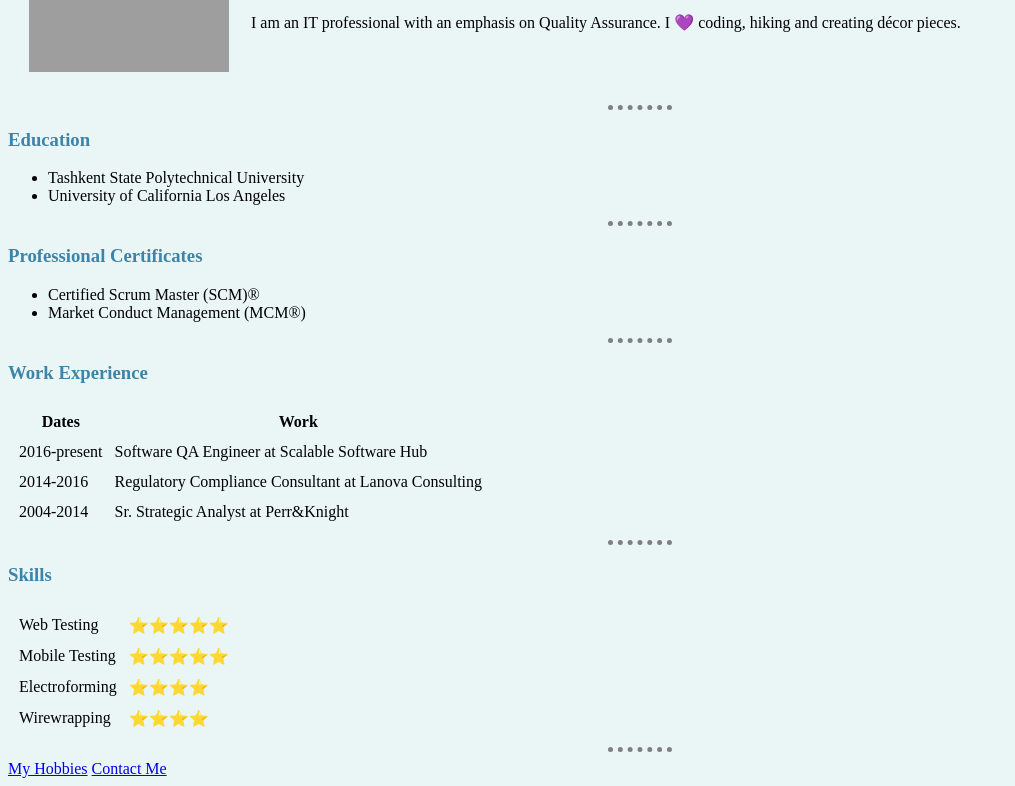
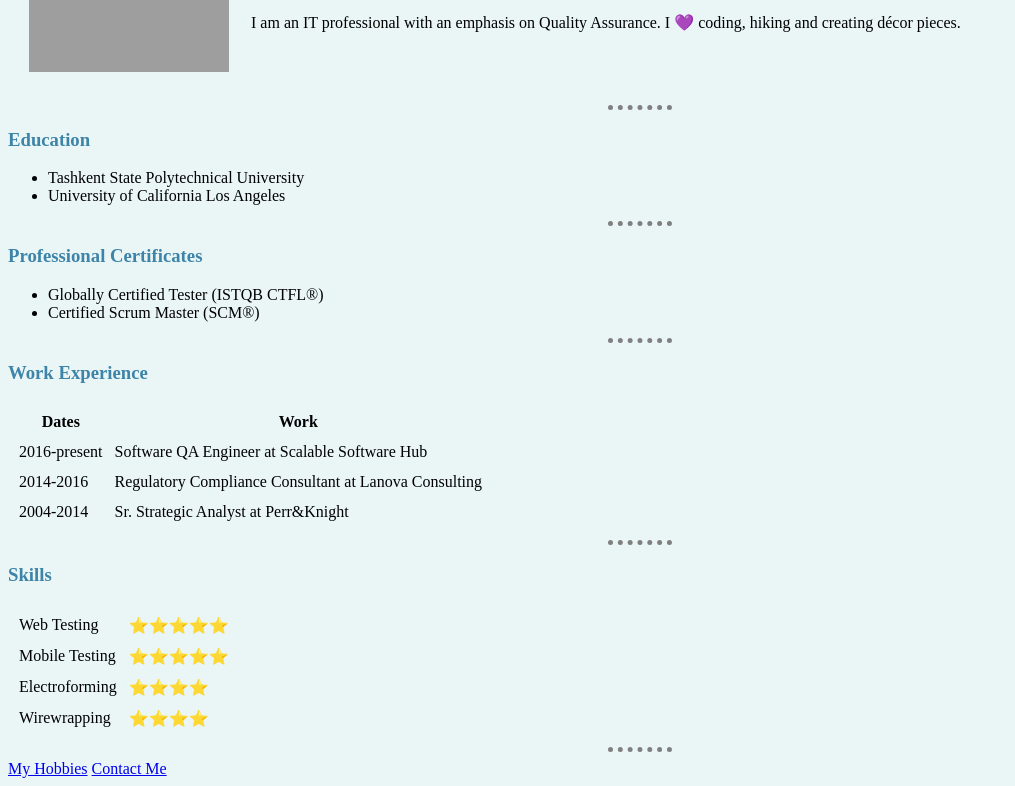
Before and after one commit to lana-20/cv, a plain HTML site: page index.html in a window 1280 px wide. Shown: the part 157-943 px from the top of the page, without its empty margins (0-1015 px from the left). Drawn offline with Linux system fonts and the light colour scheme; grey boxes are pictures that could not be loaded.

Commit message:
Update index.html

```diff
--- a/index.html
+++ b/index.html
@@ -28,8 +28,8 @@
   <hr>
   <h3>Professional Certificates</h3>
   <ul>
-    <li>Certified Scrum Master (SCM)®</li>
-    <li>Market Conduct Management (MCM®)</li>
+    <li>Globally Certified Tester (ISTQB CTFL®)</li>
+    <li>Certified Scrum Master (SCM®)</li>
   </ul>
   <hr>
   <h3>Work Experience</h3>
```
